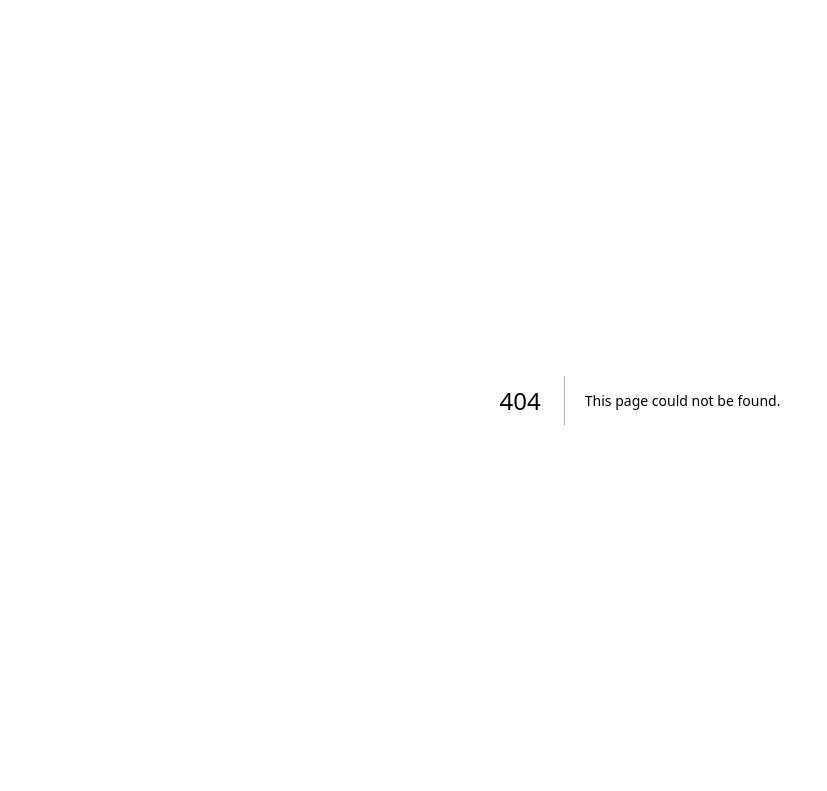
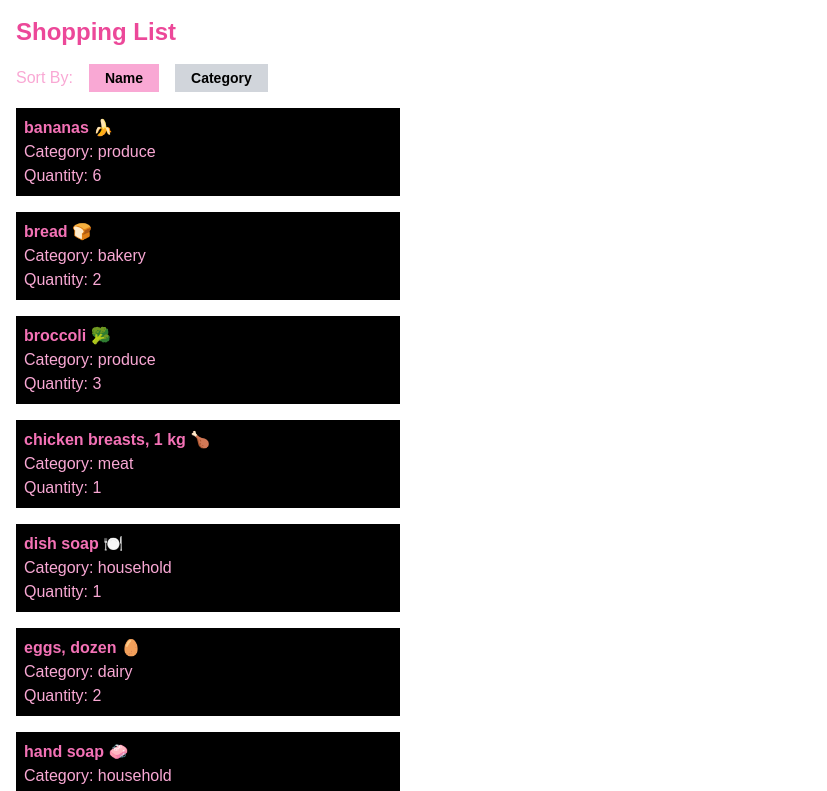
Before and after one commit to Vervain12/cprg306-assignments, a Next.js app: page /week-6 in a window 1280 px wide. Before the commit this address had no page. Shown: the top 791 px of the page, without its empty margins (0-827 px from the left). Built offline with nearby package versions, Linux system fonts and the light colour scheme.

Commit message:
Week 6 Complete

```diff
--- a/app/page.js
+++ b/app/page.js
@@ -16,6 +16,9 @@ export default function Page(){
       <div>
         <Link href="week-5">Week 5 Assignment</Link>
       </div>
+      <div>
+        <Link href="week-6">Week 6 Assignment</Link>
+      </div>
     </main>
   )
 }
--- /dev/null
+++ b/app/week-6/item-list.js
@@ -0,0 +1,49 @@
+"use client"
+
+import React, { useState } from "react";
+import Item from "./item";
+import items from "./items.json";
+
+export default function ItemList (){
+
+    const [sortBy, setSortBy] = useState("name");
+
+    const sortByName = () => {
+        setSortBy("name")
+    }
+    const sortByCategory = () => {
+        setSortBy("category")
+    }
+
+    const sortedItems =[...items].sort((a, b) => {
+        if (sortBy === "name") {
+            return a.name.localeCompare(b.name);
+        }
+        else if (sortBy === "category") {
+            return a.category.localeCompare(b.category);
+        }
+    });
+
+    let itemList = sortedItems.map(item =>
+        <Item
+            id={item.id}
+            name={item.name}
+            quantity={item.quantity}
+            category={item.category}
+        />);
+
+    return (
+        <div>
+            <div className="flex items-center gap-4 m-4 max-w-sm">
+                <text className="text-pink-300">Sort By:</text>
+                <button onClick={sortByName} type="button"
+                    className={`px-4 py-1 text-black text-sm font-semibold transition-colors ${sortBy === "name" ? 'bg-pink-300' : 'bg-gray-300'}`}>Name</button>
+                <button onClick={sortByCategory} type="button"
+                    className={`px-4 py-1 text-black text-sm font-semibold transition-colors ${sortBy === "category" ? 'bg-pink-300' : 'bg-gray-300'}`}>Category</button>
+            </div>
+            <ol>
+                {itemList}
+            </ol>
+        </div>
+    )
+}
--- /dev/null
+++ b/app/week-6/item.js
@@ -0,0 +1,11 @@
+import React from "react";
+
+export default function Item({id, name, quantity, category}){
+    return(
+        <li key={id} className="flex flex-col text-pink-300 bg-black m-4 p-2 max-w-sm" >
+            <h2 className="text-pink-400 font-bold">{name}</h2>
+            <p>Category: {category}</p>
+            <p>Quantity: {quantity}</p>
+        </li>
+    );
+};
--- /dev/null
+++ b/app/week-6/items.json
@@ -0,0 +1,74 @@
+[
+    {
+      "id": "1h2GJKH12gkHG31h1H",
+      "name": "milk, 4 L 🥛",
+      "quantity": 1,
+      "category": "dairy"
+    },
+    {
+      "id": "2KJH3k2j3H1k2J3K1H",
+      "name": "bread 🍞",
+      "quantity": 2,
+      "category": "bakery"
+    },
+    {
+      "id": "3h2KJH3k2j3H1k2J3",
+      "name": "eggs, dozen 🥚",
+      "quantity": 2,
+      "category": "dairy"
+    },
+    {
+      "id": "4k2J3K1H2GJKH12gk",
+      "name": "bananas 🍌",
+      "quantity": 6,
+      "category": "produce"
+    },
+    {
+      "id": "5H1h1H2KJH3k2j3H",
+      "name": "broccoli 🥦",
+      "quantity": 3,
+      "category": "produce"
+    },
+    {
+      "id": "6H1k2J3K1H2GJKH1",
+      "name": "chicken breasts, 1 kg 🍗",
+      "quantity": 1,
+      "category": "meat"
+    },
+    {
+      "id": "7gkHG31h1H2KJH3k",
+      "name": "pasta sauce 🍝",
+      "quantity": 3,
+      "category": "canned goods"
+    },
+    {
+      "id": "8j3H1k2J3K1H2GJK",
+      "name": "spaghetti, 454 g 🍝",
+      "quantity": 2,
+      "category": "dry goods"
+    },
+    {
+      "id": "9H12gkHG31h1H2KJ",
+      "name": "toilet paper, 12 pack 🧻",
+      "quantity": 1,
+      "category": "household"
+    },
+    {
+      "id": "10H3k2j3H1k2J3K1",
+      "name": "paper towels, 6 pack",
+      "quantity": 1,
+      "category": "household"
+    },
+    {
+      "id": "11k2J3K1H2GJKH12",
+      "name": "dish soap 🍽️",
+      "quantity": 1,
+      "category": "household"
+    },
+    {
+      "id": "12GJKH12gkHG31h1",
+      "name": "hand soap 🧼",
+      "quantity": 4,
+      "category": "household"
+    }
+  ]
--- /dev/null
+++ b/app/week-6/page.js
@@ -0,0 +1,11 @@
+import ItemList from "./item-list"
+
+export default function Page(){
+    return(
+        <main>
+            <h1 className="text-pink-500 m-4 text-2xl font-bold">Shopping List</h1>
+
+            <ItemList />
+        </main>
+    )
+}
```
